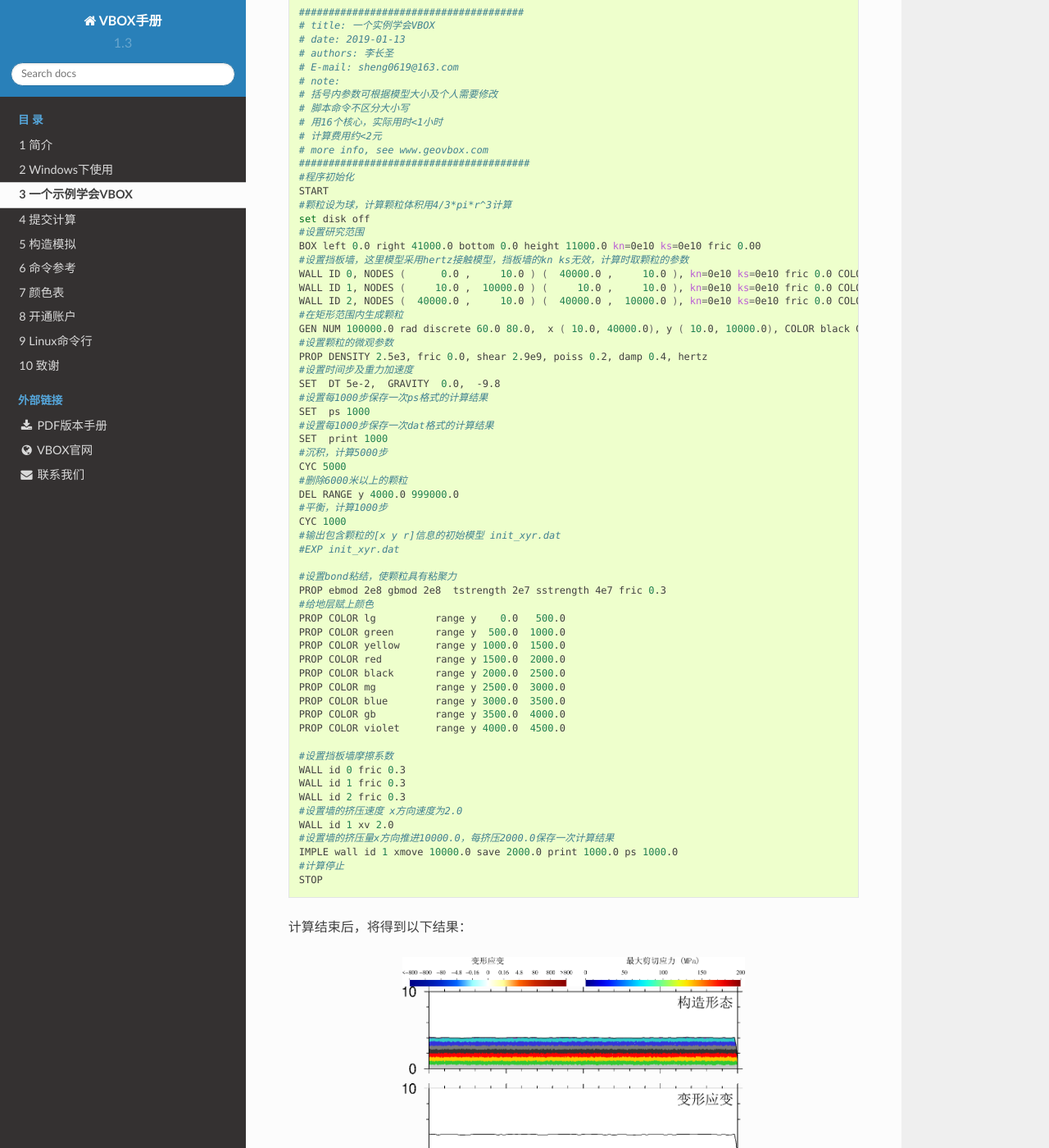
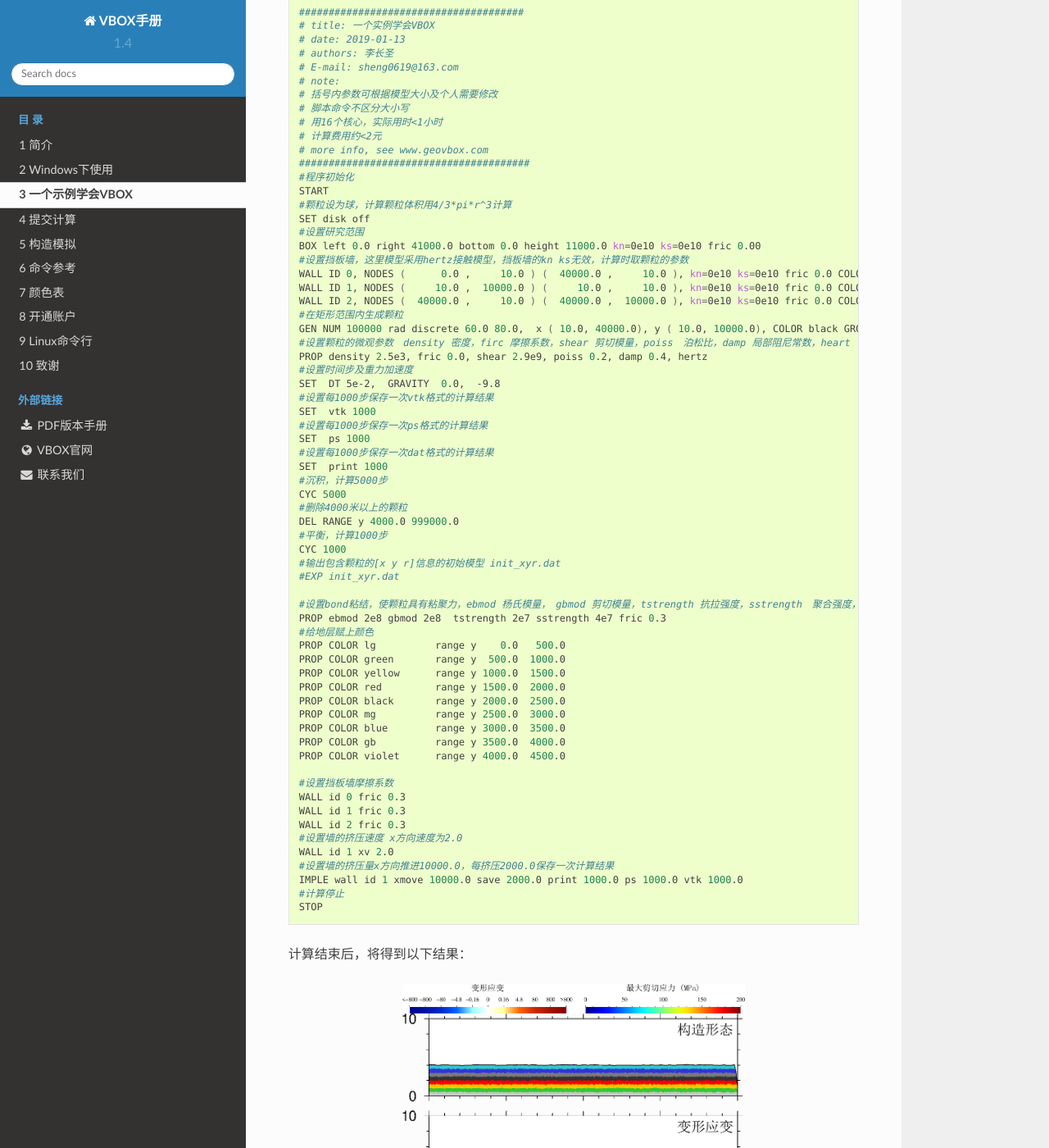
Before and after one commit to geovbox/zdem_doc, a Sphinx documentation site: the page built from source/push/index.rst, in a window 1280 px wide and 1400 px high, scrolled down 578 px. Shown: the whole window at 82% size. Built offline with Sphinx 7.4.7 and the Read the Docs theme 2.0.0, drawn with Linux system fonts in a browser that asks for light colours; formulas are drawn with MathJax 3; comment, search, counter and statistics services are not loaded.

```diff
--- a/source/conf.py
+++ b/source/conf.py
@@ -40,11 +40,11 @@ master_doc = 'index'
 project = u'VBOX手册'
 copyright = '2014 - {}, VBOX官网'.format(datetime.date.today().year)
 author = u'李长圣'
-version = '1.3'
+version = '1.4'
 release = version
 rst_prolog = '''
-.. |VBOX_latest_release| replace:: 1.3
-.. |VBOX_latest_release_date| replace:: 2019-01-10
+.. |VBOX_latest_release| replace:: 1.4 beta
+.. |VBOX_latest_release_date| replace:: 2019-12-02
 '''
 
 # -- Options for HTML output ----------------------------------------------
--- a/source/introduction.rst
+++ b/source/introduction.rst
@@ -9,7 +9,7 @@
 
     - 2015年，李长圣开发了VBOX的最原始版本VBOX 1.0；
     - 2018年8月10日，VBOX 1.3发布；
-    - 目前最新版本 VBOX |VBOX_latest_release|
+    - 目前最新版本 VBOX |VBOX_latest_release| ( ``vboxdaily`` )
       发布于 |VBOX_latest_release_date|\ 。
 
 
--- a/source/push/index.rst
+++ b/source/push/index.rst
@@ -2,6 +2,7 @@
 
 一个示例学会VBOX
 ================
+
 
 一个构造沙箱试验仿真的完整流程：
 
--- a/source/push/push.py
+++ b/source/push/push.py
@@ -13,7 +13,7 @@
 #程序初始化
 START
 #颗粒设为球，计算颗粒体积用4/3*pi*r^3计算
-set disk off
+SET disk off
 #设置研究范围
 BOX left 0.0 right 41000.0 bottom 0.0 height 11000.0 kn=0e10 ks=0e10 fric 0.00
 #设置挡板墙，这里模型采用hertz接触模型，挡板墙的kn ks无效，计算时取颗粒的参数
@@ -21,25 +21,27 @@ WALL ID 0, NODES (      0.0 ,     10.0 ) (  40000.0 ,     10.0 ), kn=0e10 ks=0e1
 WALL ID 1, NODES (     10.0 ,  10000.0 ) (     10.0 ,     10.0 ), kn=0e10 ks=0e10 fric 0.0 COLOR blue
 WALL ID 2, NODES (  40000.0 ,     10.0 ) (  40000.0 ,  10000.0 ), kn=0e10 ks=0e10 fric 0.0 COLOR red
 #在矩形范围内生成颗粒
-GEN NUM 100000.0 rad discrete 60.0 80.0,  x ( 10.0, 40000.0), y ( 10.0, 10000.0), COLOR black GROUP ball_rand
-#设置颗粒的微观参数
-PROP DENSITY 2.5e3, fric 0.0, shear 2.9e9, poiss 0.2, damp 0.4, hertz
+GEN NUM 100000 rad discrete 60.0 80.0,  x ( 10.0, 40000.0), y ( 10.0, 10000.0), COLOR black GROUP ball_rand
+#设置颗粒的微观参数　density 密度，firc 摩擦系数，shear 剪切模量，poiss　泊松比，damp 局部阻尼常数，heart　Hertz-Mindlin接触模型
+PROP density 2.5e3, fric 0.0, shear 2.9e9, poiss 0.2, damp 0.4, hertz
 #设置时间步及重力加速度
 SET  DT 5e-2,  GRAVITY  0.0,  -9.8
+#设置每1000步保存一次vtk格式的计算结果
+SET  vtk 1000
 #设置每1000步保存一次ps格式的计算结果
 SET  ps 1000
 #设置每1000步保存一次dat格式的计算结果
 SET  print 1000
 #沉积，计算5000步
 CYC 5000
-#删除6000米以上的颗粒
+#删除4000米以上的颗粒
 DEL RANGE y 4000.0 999000.0
 #平衡，计算1000步
 CYC 1000
 #输出包含颗粒的[x y r]信息的初始模型 init_xyr.dat
 #EXP init_xyr.dat
 
-#设置bond粘结，使颗粒具有粘聚力
+#设置bond粘结，使颗粒具有粘聚力，ebmod 杨氏模量，　gbmod 剪切模量，tstrength 抗拉强度，sstrength　聚合强度，　firc 摩擦系数
 PROP ebmod 2e8 gbmod 2e8  tstrength 2e7 sstrength 4e7 fric 0.3
 #给地层赋上颜色
 PROP COLOR lg          range y    0.0   500.0
@@ -59,6 +61,6 @@ WALL id 2 fric 0.3
 #设置墙的挤压速度 x方向速度为2.0
 WALL id 1 xv 2.0
 #设置墙的挤压量x方向推进10000.0，每挤压2000.0保存一次计算结果
-IMPLE wall id 1 xmove 10000.0 save 2000.0 print 1000.0 ps 1000.0
+IMPLE wall id 1 xmove 10000.0 save 2000.0 print 1000.0 ps 1000.0 vtk 1000.0
 #计算停止
 STOP
```
Also changed, not shown: source/cmd/convert.rst (added, +18 -0 lines), source/cmd/index.rst (+4 -3 lines), source/index.rst (+6 -1 lines), .travis.yml.
